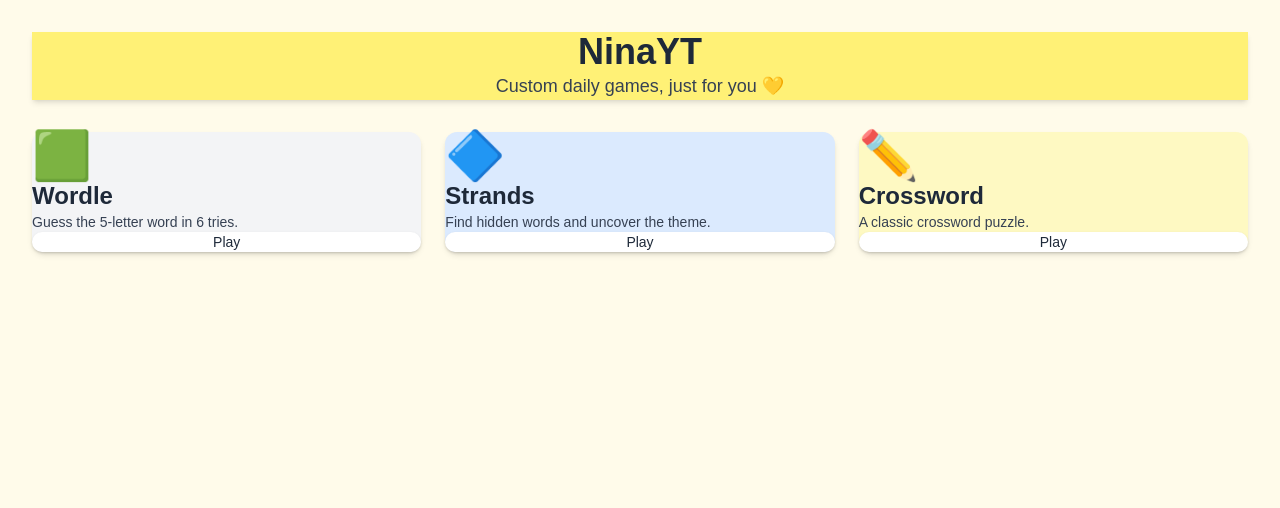
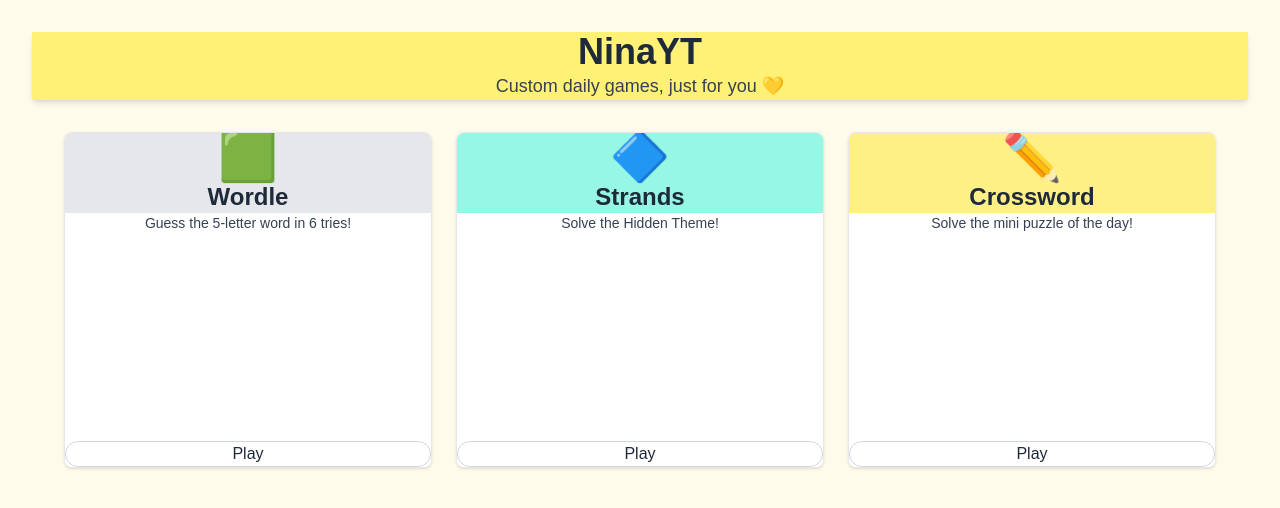
Before and after one commit to dtymoszenko/NYTGamesClone, a React (Vite) app: page / in a window 1280 px wide. Shown: the top 508 px of the page. Built offline with nearby package versions, Linux system fonts and the light colour scheme.

Commit message:
Starting Strands Implementation

```diff
--- a/src/App.jsx
+++ b/src/App.jsx
@@ -35,26 +35,26 @@
 /* ---------- Game Tiles ---------- */
 function Home() {
   return (
-    <div className="grid grid-cols-1 sm:grid-cols-2 lg:grid-cols-3 gap-6">
+    <div className="flex justify-center flex-wrap gap-6">
       <GameCard
         icon="🟩"
         title="Wordle"
-        description="Guess the 5-letter word in 6 tries."
-        color="bg-gray-100"
+        description="Guess the 5-letter word in 6 tries!"
+        color="bg-gray-200"
         to="/wordle"
       />
       <GameCard
         icon="🔷"
         title="Strands"
-        description="Find hidden words and uncover the theme."
-        color="bg-blue-100"
+        description="Solve the Hidden Theme!"
+        color="bg-teal-200"
         to="/strands"
       />
       <GameCard
         icon="✏️"
         title="Crossword"
-        description="A classic crossword puzzle."
-        color="bg-yellow-100"
+        description="Solve the mini puzzle of the day!"
+        color="bg-yellow-200"
         to="/crossword"
       />
     </div>
@@ -66,24 +66,29 @@
   return (
     <Link
       to={to}
-      className={`flex flex-col justify-between rounded-xl shadow-md p-6 hover:shadow-lg transition ${color}`}
+      className="w-[368px] h-[336px] rounded-lg overflow-hidden border border-gray-200 shadow-sm hover:shadow-md transition flex flex-col"
     >
-      <div>
-        <div className="text-5xl mb-4">{icon}</div>
-        <h2 className="text-2xl font-bold">{title}</h2>
-        <p className="text-sm text-gray-700 mt-1">{description}</p>
+      {/* header section */}
+      <div className={`flex flex-col items-center justify-center ${color} py-8`}>
+        <span className="text-5xl">{icon}</span>
+        <h2 className="mt-2 text-2xl font-bold">{title}</h2>
       </div>
 
-      <button className="mt-6 w-full bg-white rounded-full px-4 py-2 text-sm font-medium shadow hover:bg-gray-100">
-        Play
-      </button>
+      {/* body section */}
+      <div className="bg-white px-6 pt-4 pb-6 flex flex-col justify-between flex-grow text-center">
+        <p className="text-gray-700 text-sm">{description}</p>
+        <button className="mt-4 px-6 py-2 rounded-full bg-white border border-gray-300 font-medium hover:bg-gray-100">
+          Play
+        </button>
+      </div>
     </Link>
   );
 }
 
+
 /* ---------- Links to Games ---------- */
 import Wordle from "./Wordle.jsx";
-function Strands()  { return <p className="text-center mt-20 text-xl">🔷 Strands game will go here!</p>; }
+import Strands from './Strands.jsx';
 function Crossword(){ return <p className="text-center mt-20 text-xl">✏️ Crossword game will go here!</p>; }
 
 export default App;
--- /dev/null
+++ b/src/Strands.jsx
@@ -0,0 +1,52 @@
+import { useState } from 'react';
+
+const initialGrid = [
+  ['D', 'U', 'P', 'I', 'U', 'I'],
+  ['E', 'T', 'E', 'A', 'S', 'T'],
+  ['R', 'P', 'N', 'T', 'M', 'E'],
+  ['E', 'E', 'O', 'P', 'E', 'I'],
+  ['D', 'U', 'L', 'I', 'U', 'N'],
+  ['S', 'A', 'C', 'E', 'E', 'N'],
+  ['O', 'T', 'E', 'N', 'R', 'U'],
+  ['N', 'A', 'S', 'O', 'C', 'T'],
+];
+
+export default function Strands() {
+  const [selected, setSelected] = useState([]);
+
+  const handleClick = (row, col) => {
+    setSelected([...selected, `${row}-${col}`]);
+  };
+
+  return (
+    <div className="flex flex-col items-center gap-6 px-4 pb-10">
+      <div className="text-center">
+        <p className="text-sm font-semibold text-blue-600">TODAY’S THEME</p>
+        <h2 className="text-2xl font-bold mt-1">Key notes</h2>
+        <p className="mt-2 text-gray-700 text-sm">0 of X tatheme words found.</p>
+      </div>
+
+      <div className="grid grid-cols-6 gap-2">
+        {initialGrid.map((row, rowIndex) =>
+          row.map((letter, colIndex) => {
+            const key = `${rowIndex}-${colIndex}`;
+            const isSelected = selected.includes(key);
+            return (
+              <button
+                key={key}
+                onClick={() => handleClick(rowIndex, colIndex)}
+                className={`w-14 h-14 text-xl font-bold border rounded-md ${
+                  isSelected
+                    ? 'bg-yellow-300 border-yellow-500'
+                    : 'bg-white border-gray-300 hover:bg-gray-100'
+                }`}
+              >
+                {letter}
+              </button>
+            );
+          })
+        )}
+      </div>
+    </div>
+  );
+}
```
